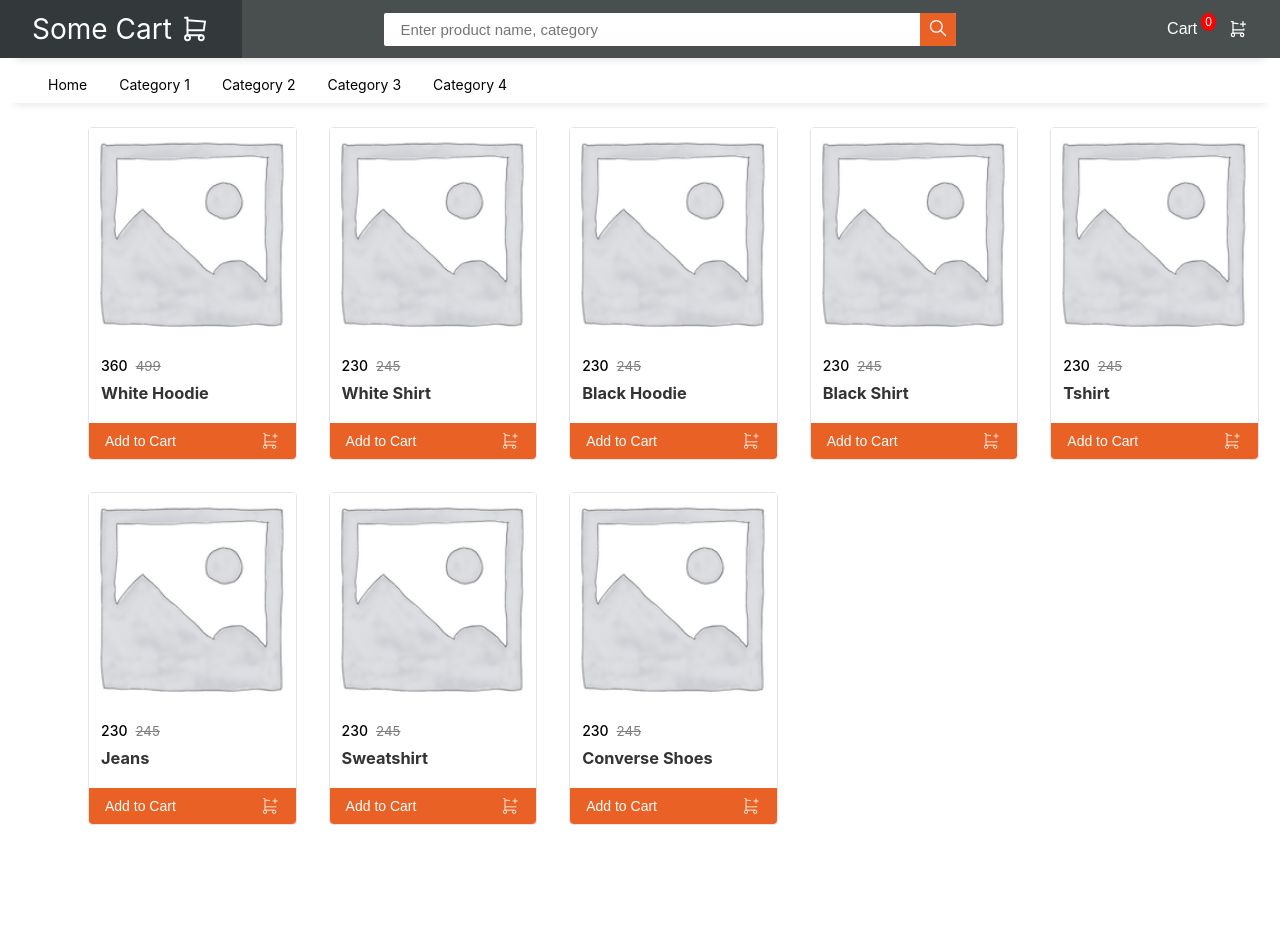
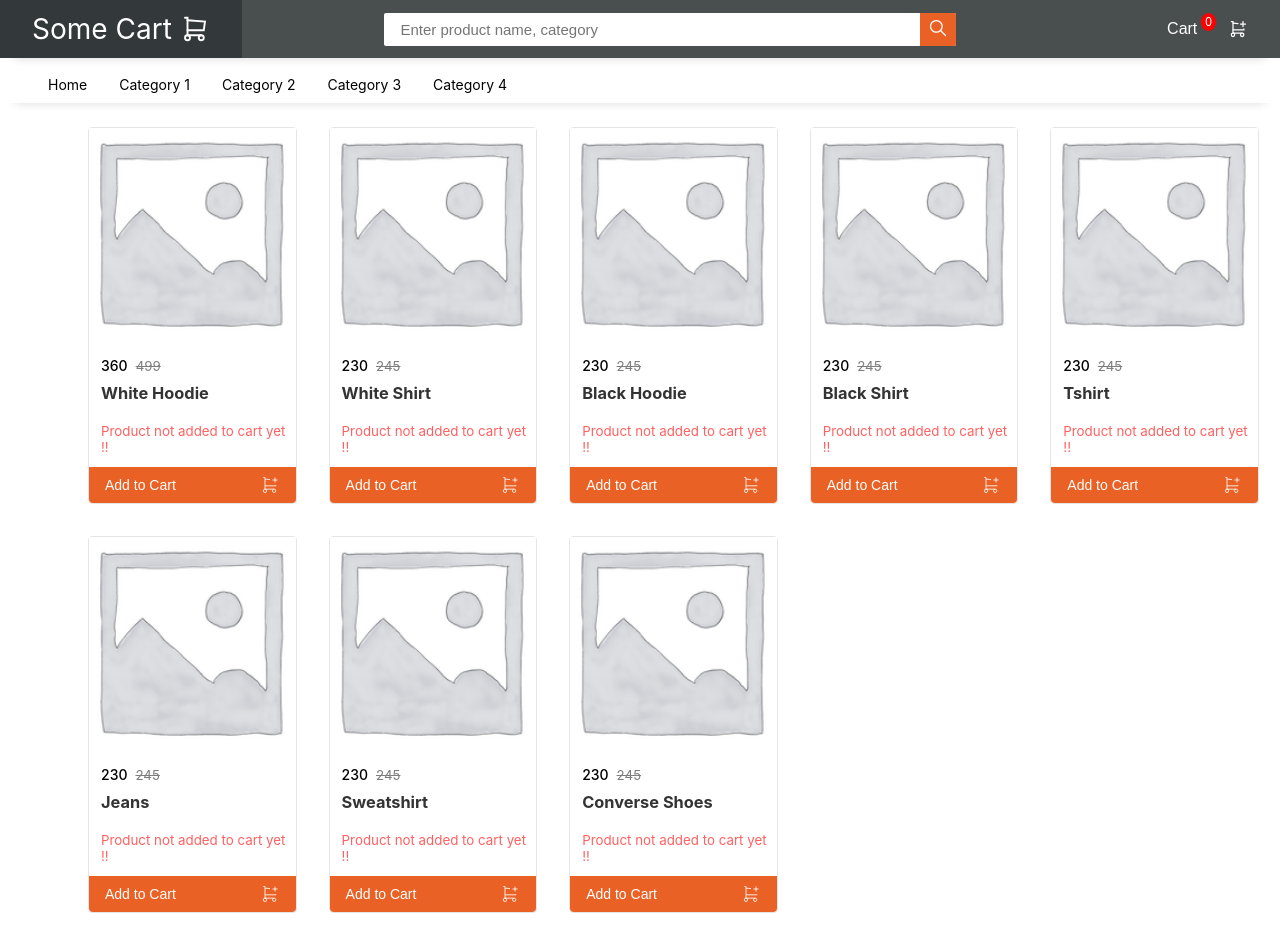
Before and after one commit to Phushyamithra/GFG_React_Module, a React (Create React App) app: page / in a window 1280 px wide. Shown: the top 945 px of the page. Built offline with nearby package versions, Linux system fonts and the light colour scheme.

Commit message:
Addition of the change in the text of add to cart button is made here

```diff
--- a/src/components/Item.js
+++ b/src/components/Item.js
@@ -1,7 +1,17 @@
 import cartIcon from '.././assets/icons/cart.svg'
+import {useState} from "react"
+
+// click on add to cart action
+
+const Item = ({data})=>{
+
+    const [cartMessage, setCartMessage] = useState("Product not added to cart yet !! ");
+    const clickOnCart = () => {
+        setCartMessage("Product added to cart.");
+        console.log("Clicked");
+    }
 
 
-const Item = ({data})=>{
     return (
     <div className={"item-card"}>
             <img src={data.thumbnail} cclassName={"img-fluid"} alt="Page shirt item" />
@@ -14,7 +24,8 @@ const Item = ({data})=>{
                     <h3>{data.productName}</h3>
                 </div>
             </div>
-            <button className={"cart-add"}>
+            <small className={"cart-message"}>{cartMessage}</small>
+            <button className={"cart-add"} onClick={clickOnCart}>
                 <span>Add to Cart</span>
                 <img src={cartIcon} alt="Cart logo" />
             </button>
--- a/src/styles/items.scss
+++ b/src/styles/items.scss
@@ -39,7 +39,47 @@
             }
         }
     }
+    .cart-message {
+        margin-left: 12px;
+        margin-bottom: 12px;
+        color: rgba(255, 0, 0, 0.623);
+    }
 }
+// .item-card {
+//     cursor: pointer;
+//     display: flex;
+//     flex-direction: column;
+//     height: inherit;
+//     padding: 0;
+//     // width: 16.6%;
+//     width: 35%;
+//     margin: auto;
+//     border: 1px solid rgba($color: $black, $alpha: 0.1);
+//     border-radius: 4px;
+
+//     &__information {
+//         padding: 6px 12px;
+//         margin-top: 12px;
+
+//         .title {
+//             text-overflow: ellipsis;
+//             font-size: 14px;
+//             color: rgba($color: $black, $alpha: 0.8);
+//             white-space: nowrap;
+//             overflow-x: hidden;
+
+//             h3 {
+//                 margin: 4px 0 8px;
+//             }
+//         }
+//     }
+
+//     .cart-message {
+//         margin-left: 12px;
+//         margin-bottom: 12px;
+//         color: rgba(255, 0, 0, 0.623);
+//     }
+// }
 
 
 .pricing {
```
